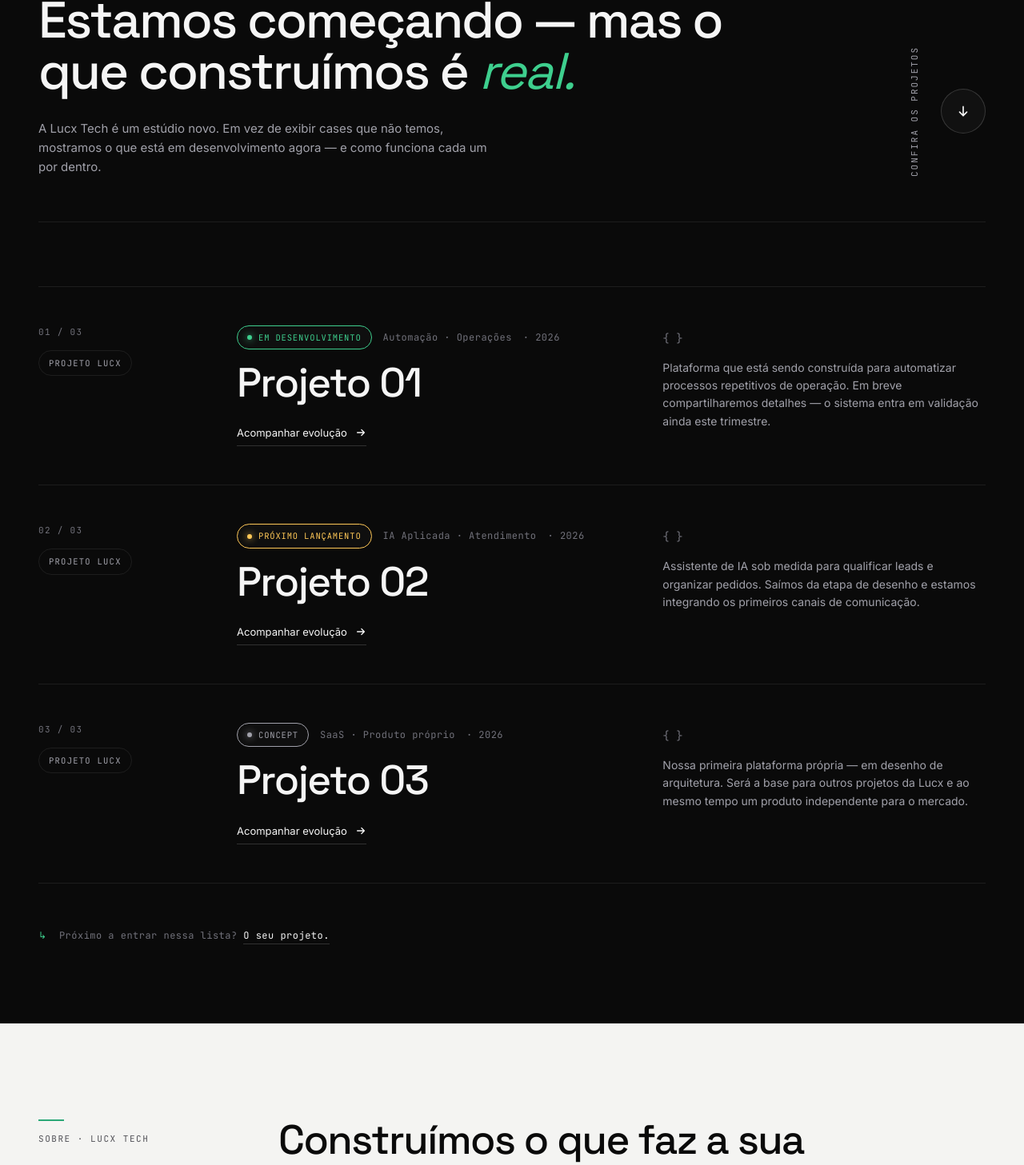
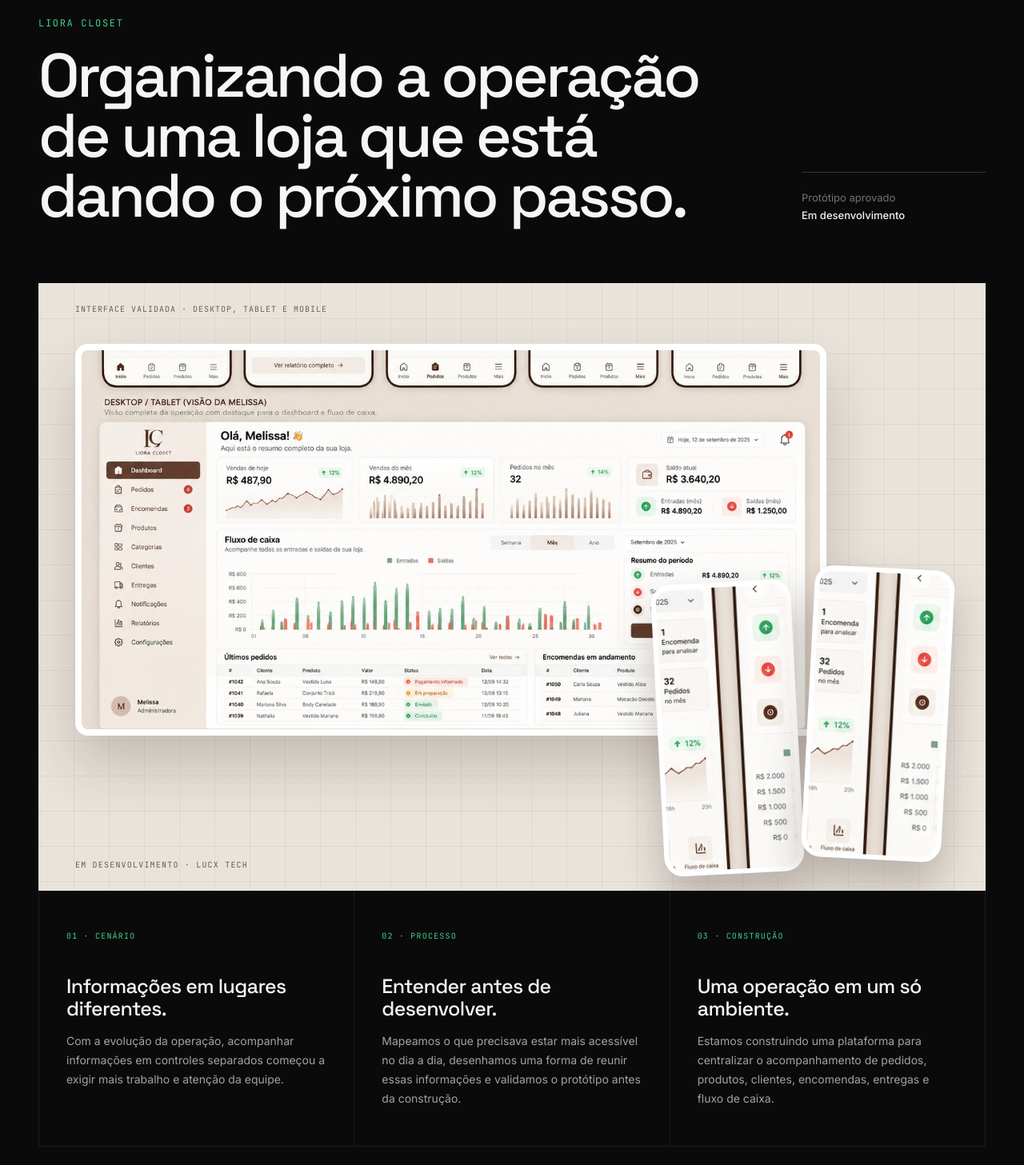
Before and after one commit to pauloluccasdev/lucxtech, a Next.js app: page / in a window 1280 px wide. Shown: the part 4635-6092 px from the top of the page at 80% size. Built offline with nearby package versions, Linux system fonts and the light colour scheme.

Commit message:
feat: apresenta case em desenvolvimento da Liora Closet

```diff
--- a/app/globals.css
+++ b/app/globals.css
@@ -715,6 +715,39 @@ button { font-family: inherit; cursor: pointer; }
 .svc-card { min-height: 260px; }
 .svc-card .icon-wrap { margin-top: 30px; }
 
+/* Real project — an in-progress case, not a portfolio card. */
+.project-case { padding: 140px 0 120px; overflow: hidden; }
+.case-head { margin-bottom: 72px; }
+.case-kicker { display: flex; align-items: center; gap: 10px; margin-bottom: 36px; font-family: var(--font-mono); font-size: 10.5px; letter-spacing: .14em; text-transform: uppercase; color: var(--text-muted); }
+.case-led { width: 8px; height: 8px; border-radius: 50%; background: var(--green); box-shadow: 0 0 14px rgba(62,207,142,.7); }
+.case-title-row { display: grid; grid-template-columns: minmax(0, 1fr) 230px; gap: 80px; align-items: end; }
+.case-name { margin-bottom: 18px; font-family: var(--font-mono); font-size: 12px; letter-spacing: .14em; text-transform: uppercase; color: var(--green); }
+.case-title-row h2 { max-width: 960px; margin: 0; font-family: var(--font-display); font-size: clamp(46px, 6vw, 86px); font-weight: 500; line-height: .98; letter-spacing: -.045em; }
+.case-status { padding: 20px 0 2px; border-top: 1px solid var(--line-strong); font-size: 13px; line-height: 1.7; color: var(--text-dim); }
+.case-status strong { color: var(--text); font-weight: 500; }
+.case-visual { position: relative; min-height: 760px; padding: 76px 46px 46px; background: #e9e3dc; color: #1c130f; overflow: hidden; }
+.case-visual::before { content: ""; position: absolute; inset: 0; background: linear-gradient(rgba(67,43,31,.06) 1px, transparent 1px), linear-gradient(90deg, rgba(67,43,31,.06) 1px, transparent 1px); background-size: 44px 44px; }
+.case-visual-label { position: absolute; top: 25px; left: 46px; z-index: 2; font-family: var(--font-mono); font-size: 10px; letter-spacing: .1em; text-transform: uppercase; color: rgba(28,19,15,.62); }
+.case-desktop { position: relative; z-index: 1; width: 86%; aspect-ratio: 1.92; overflow: hidden; border: 8px solid #fff; border-radius: 16px; background: #fff; box-shadow: 0 35px 70px rgba(43,28,21,.2); }
+.case-desktop img { object-fit: cover; object-position: center 100%; }
+.case-mobile-stack { position: absolute; z-index: 3; right: 4%; bottom: 40px; display: flex; align-items: flex-end; gap: 14px; }
+.case-phone { position: relative; width: 175px; aspect-ratio: .48; overflow: hidden; border: 6px solid #fff; border-radius: 24px; background: #fff; box-shadow: 0 28px 50px rgba(43,28,21,.25); }
+.case-phone img { max-width: none; object-fit: none; height: auto !important; }
+.phone-one { transform: rotate(-3deg) translateY(18px); }
+.phone-two { transform: rotate(3deg); }
+.phone-one img { width: 930px !important; left: -5px !important; top: -36px !important; }
+.phone-two img { width: 930px !important; left: -406px !important; top: -36px !important; }
+.case-stamp { position: absolute; left: 46px; bottom: 25px; z-index: 2; font-family: var(--font-mono); font-size: 10px; letter-spacing: .12em; color: rgba(28,19,15,.65); }
+.case-story { display: grid; grid-template-columns: repeat(3, 1fr); border-left: 1px solid var(--line); border-bottom: 1px solid var(--line); }
+.case-story article { padding: 42px 34px 48px; border-right: 1px solid var(--line); }
+.case-story article > span { font-family: var(--font-mono); font-size: 10px; letter-spacing: .12em; text-transform: uppercase; color: var(--green); }
+.case-story h3 { margin: 38px 0 15px; font-family: var(--font-display); font-size: 25px; font-weight: 500; line-height: 1.12; letter-spacing: -.025em; }
+.case-story p { margin: 0; color: var(--text-muted); font-size: 14px; line-height: 1.7; }
+.case-foot { display: flex; justify-content: space-between; align-items: flex-start; gap: 48px; padding-top: 38px; }
+.case-foot p { max-width: 720px; margin: 0; font-size: 18px; line-height: 1.5; }
+.case-foot p span { display: block; margin-bottom: 8px; font-family: var(--font-mono); font-size: 10px; letter-spacing: .12em; text-transform: uppercase; color: var(--green); }
+.case-foot small { color: var(--text-dim); font-size: 11px; }
+
 /* ============ RESPONSIVE ============ */
 @media (max-width: 1100px) {
   .about-head, .about-body, .services-head, .diff-head { grid-template-columns: 1fr; gap: 32px; }
@@ -731,6 +764,13 @@ button { font-family: inherit; cursor: pointer; }
   .process-step:nth-child(2) { border-right: 0; }
   .process-step:nth-child(-n+2) { border-bottom: 1px solid var(--light-line); }
   .process-arrow { display: none; }
+  .case-title-row { grid-template-columns: 1fr; gap: 40px; }
+  .case-visual { min-height: 620px; }
+  .case-desktop { width: 100%; }
+  .case-phone { width: 145px; }
+  .case-story { grid-template-columns: 1fr; }
+  .case-story article { border-bottom: 1px solid var(--line); }
+  .case-story article:last-child { border-bottom: 0; }
 }
 @media (max-width: 900px) {
   .hg-nav-links { display: none; }
@@ -759,4 +799,16 @@ button { font-family: inherit; cursor: pointer; }
   .process-flow, .svc-grid { grid-template-columns: 1fr; }
   .process-step { border-right: 0; border-bottom: 1px solid var(--light-line); }
   .process-step:last-child { border-bottom: 0; }
+  .project-case { padding: 96px 0 80px; }
+  .case-head { margin-bottom: 48px; }
+  .case-visual { min-height: 480px; padding: 62px 18px 18px; }
+  .case-visual-label { left: 18px; }
+  .case-desktop { border-width: 4px; border-radius: 8px; }
+  .case-mobile-stack { right: 6%; bottom: 44px; gap: 7px; }
+  .case-phone { width: 92px; border-width: 3px; border-radius: 14px; }
+  .case-phone img { width: 490px !important; top: -18px !important; }
+  .phone-two img { left: -214px !important; }
+  .case-stamp { left: 18px; bottom: 18px; font-size: 8px; }
+  .case-story article { padding-left: 24px; padding-right: 24px; }
+  .case-foot { flex-direction: column; gap: 20px; }
 }
--- a/components/Projects.tsx
+++ b/components/Projects.tsx
@@ -1,127 +1,78 @@
-import { Arrow, ArrowDown } from "./icons";
-
-type StatusKind = "building" | "soon" | "beta" | "live" | "concept";
-
-interface Project {
-  name: string;
-  slug: string;
-  type: string;
-  status: string;
-  statusKind: StatusKind;
-  period: string;
-  description: string;
-}
-
-const PROJECTS: Project[] = [
-  {
-    name: "Projeto 01",
-    slug: "project-01",
-    type: "Automação · Operações",
-    status: "Em desenvolvimento",
-    statusKind: "building",
-    period: "2026",
-    description: "Plataforma que está sendo construída para automatizar processos repetitivos de operação. Em breve compartilharemos detalhes — o sistema entra em validação ainda este trimestre.",
-  },
-  {
-    name: "Projeto 02",
-    slug: "project-02",
-    type: "IA Aplicada · Atendimento",
-    status: "Próximo lançamento",
-    statusKind: "soon",
-    period: "2026",
-    description: "Assistente de IA sob medida para qualificar leads e organizar pedidos. Saímos da etapa de desenho e estamos integrando os primeiros canais de comunicação.",
-  },
-  {
-    name: "Projeto 03",
-    slug: "project-03",
-    type: "SaaS · Produto próprio",
-    status: "Concept",
-    statusKind: "concept",
-    period: "2026",
-    description: "Nossa primeira plataforma própria — em desenho de arquitetura. Será a base para outros projetos da Lucx e ao mesmo tempo um produto independente para o mercado.",
-  },
-];
-
-const STATUS_COLORS: Record<StatusKind, string> = {
-  building: "var(--green)",
-  soon: "#FFC857",
-  beta: "#7CC6FF",
-  live: "var(--green)",
-  concept: "var(--text-muted)",
-};
+import Image from "next/image";
 
 export default function Projects() {
   return (
-    <section id="projetos" className="section dark projects">
+    <section id="projetos" className="section dark projects project-case">
       <div className="shell">
-        <div className="projects-head">
-          <div>
-            <div className="t-eyebrow" style={{ marginBottom: 28, display: "flex", alignItems: "center", gap: 10 }}>
-              <span style={{ width: 8, height: 8, background: "var(--green)", display: "inline-block", borderRadius: 2 }} />
-              Projetos · o que estamos construindo
+        <header className="case-head">
+          <div className="case-kicker">
+            <span className="case-led" />
+            Projeto real · Em desenvolvimento
+          </div>
+          <div className="case-title-row">
+            <div>
+              <div className="case-name">Liora Closet</div>
+              <h2>Organizando a operação de uma loja que está dando o próximo passo.</h2>
             </div>
-            <h2 className="projects-title">
-              Estamos começando — mas o<br />
-              que construímos é <span className="accent">real.</span>
-            </h2>
-            <p className="projects-sub">
-              A Lucx Tech é um estúdio novo. Em vez de exibir cases que não temos, mostramos
-              o que está em desenvolvimento agora — e como funciona cada um por dentro.
-            </p>
+            <div className="case-status">Protótipo aprovado<br /><strong>Em desenvolvimento</strong></div>
+          </div>
+        </header>
+
+        <div className="case-visual">
+          <div className="case-visual-label">Interface validada · Desktop, tablet e mobile</div>
+          <div className="case-desktop">
+            <Image
+              src="/projects/liora-closet-wireframe.png"
+              alt="Protótipo da plataforma Liora Closet nas versões desktop e mobile"
+              fill
+              sizes="(max-width: 720px) 100vw, 90vw"
+              priority
+            />
           </div>
 
-          <div className="projects-aside">
-            <div className="rotated">Confira os projetos</div>
-            <a href="#projetos-list" className="round-arrow" aria-label="Ir para projetos">
-              <ArrowDown />
-            </a>
+          <div className="case-mobile-stack" aria-hidden="true">
+            <div className="case-phone phone-one">
+              <Image src="/projects/liora-closet-wireframe.png" alt="" width={1312} height={1199} />
+            </div>
+            <div className="case-phone phone-two">
+              <Image src="/projects/liora-closet-wireframe.png" alt="" width={1312} height={1199} />
+            </div>
           </div>
+
+          <div className="case-stamp">EM DESENVOLVIMENTO · LUCX TECH</div>
         </div>
 
-        <div id="projetos-list" className="projects-list">
-          {PROJECTS.map((p, i) => {
-            const color = STATUS_COLORS[p.statusKind];
-            return (
-              <div className="project-row" key={p.slug}>
-                <div className="project-meta">
-                  <div className="project-num">
-                    {String(i + 1).padStart(2, "0")} / {String(PROJECTS.length).padStart(2, "0")}
-                  </div>
-                  <span className="badge-pill">Projeto Lucx</span>
-                </div>
-
-                <div className="project-main">
-                  <div className="project-status-line">
-                    <span className="status-tag" style={{ color, borderColor: "currentColor" }}>
-                      <span className="ledot" style={{ background: color }} />
-                      {p.status}
-                    </span>
-                    <span className="t-mono" style={{ color: "var(--text-dim)" }}>{p.type}</span>
-                    <span className="t-mono" style={{ color: "var(--text-dim)" }}>· {p.period}</span>
-                  </div>
-                  <h3 className="project-name">{p.name}</h3>
-                  <a href="#" className="project-link">
-                    Acompanhar evolução <Arrow />
-                  </a>
-                </div>
-
-                <div className="project-side">
-                  <div className="braces">{"{ }"}</div>
-                  <p className="project-desc">{p.description}</p>
-                </div>
-              </div>
-            );
-          })}
+        <div className="case-story">
+          <article>
+            <span>01 · Cenário</span>
+            <h3>Informações em lugares diferentes.</h3>
+            <p>
+              Com a evolução da operação, acompanhar informações em controles separados
+              começou a exigir mais trabalho e atenção da equipe.
+            </p>
+          </article>
+          <article>
+            <span>02 · Processo</span>
+            <h3>Entender antes de desenvolver.</h3>
+            <p>
+              Mapeamos o que precisava estar mais acessível no dia a dia, desenhamos uma
+              forma de reunir essas informações e validamos o protótipo antes da construção.
+            </p>
+          </article>
+          <article>
+            <span>03 · Construção</span>
+            <h3>Uma operação em um só ambiente.</h3>
+            <p>
+              Estamos construindo uma plataforma para centralizar o acompanhamento de
+              pedidos, produtos, clientes, encomendas, entregas e fluxo de caixa.
+            </p>
+          </article>
         </div>
 
-        <div className="projects-foot">
-          <div className="t-mono" style={{ color: "var(--text-dim)" }}>
-            <span style={{ color: "var(--green)" }}>↳</span>&nbsp;&nbsp;Próximo a entrar nessa lista?{" "}
-            <a href="#contato" style={{ color: "var(--text)", borderBottom: "1px solid var(--line-strong)", paddingBottom: 2 }}>
-              O seu projeto.
-            </a>
-          </div>
-        </div>
+        <footer className="case-foot">
+          <p><span>Objetivo</span> Reduzir o trabalho operacional e tornar a rotina da loja mais simples de acompanhar.</p>
+          <small>Os dados exibidos na interface são demonstrativos do protótipo.</small>
+        </footer>
       </div>
     </section>
   );
```
Also changed, not shown: public/projects/liora-closet-wireframe.png (added).
